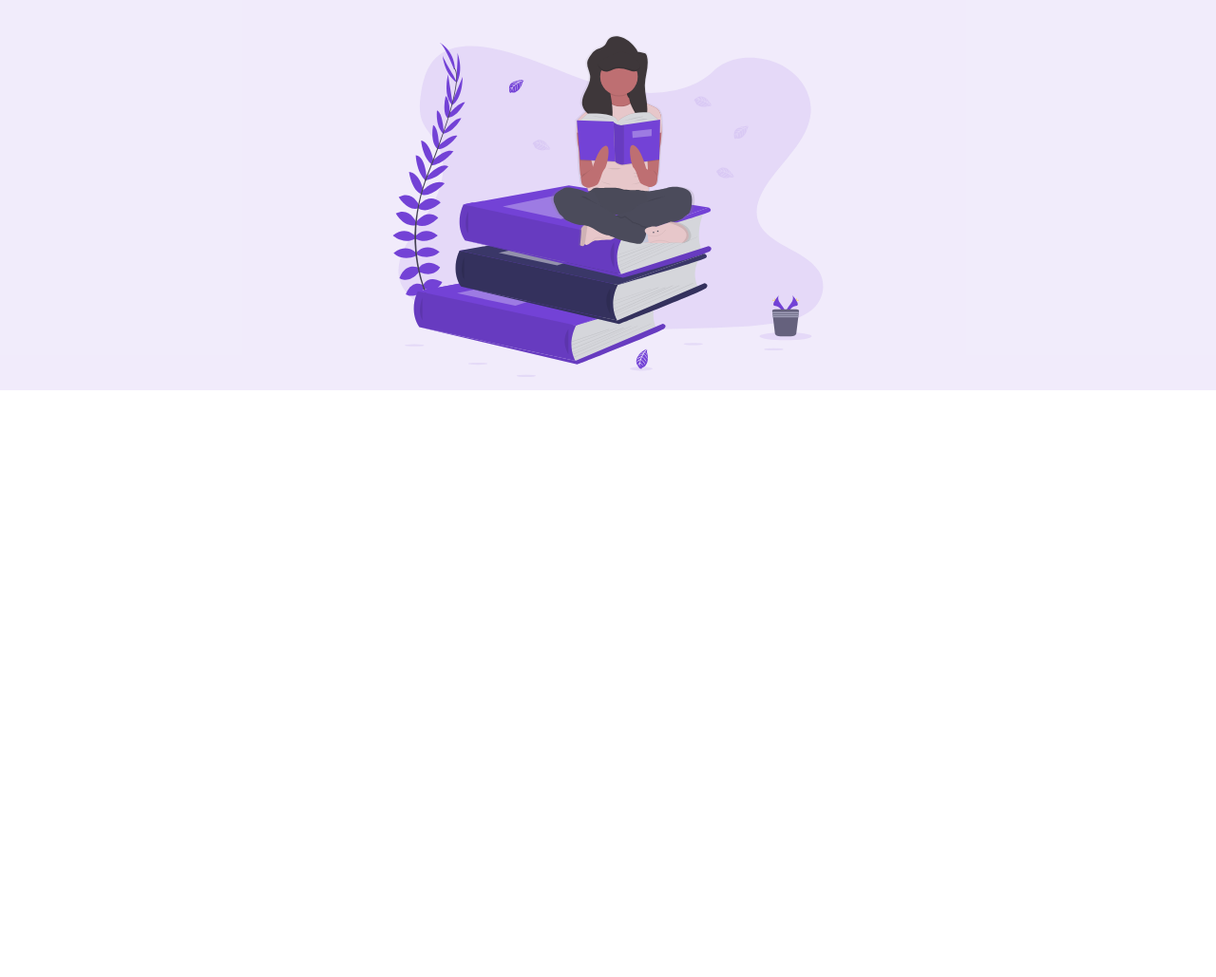
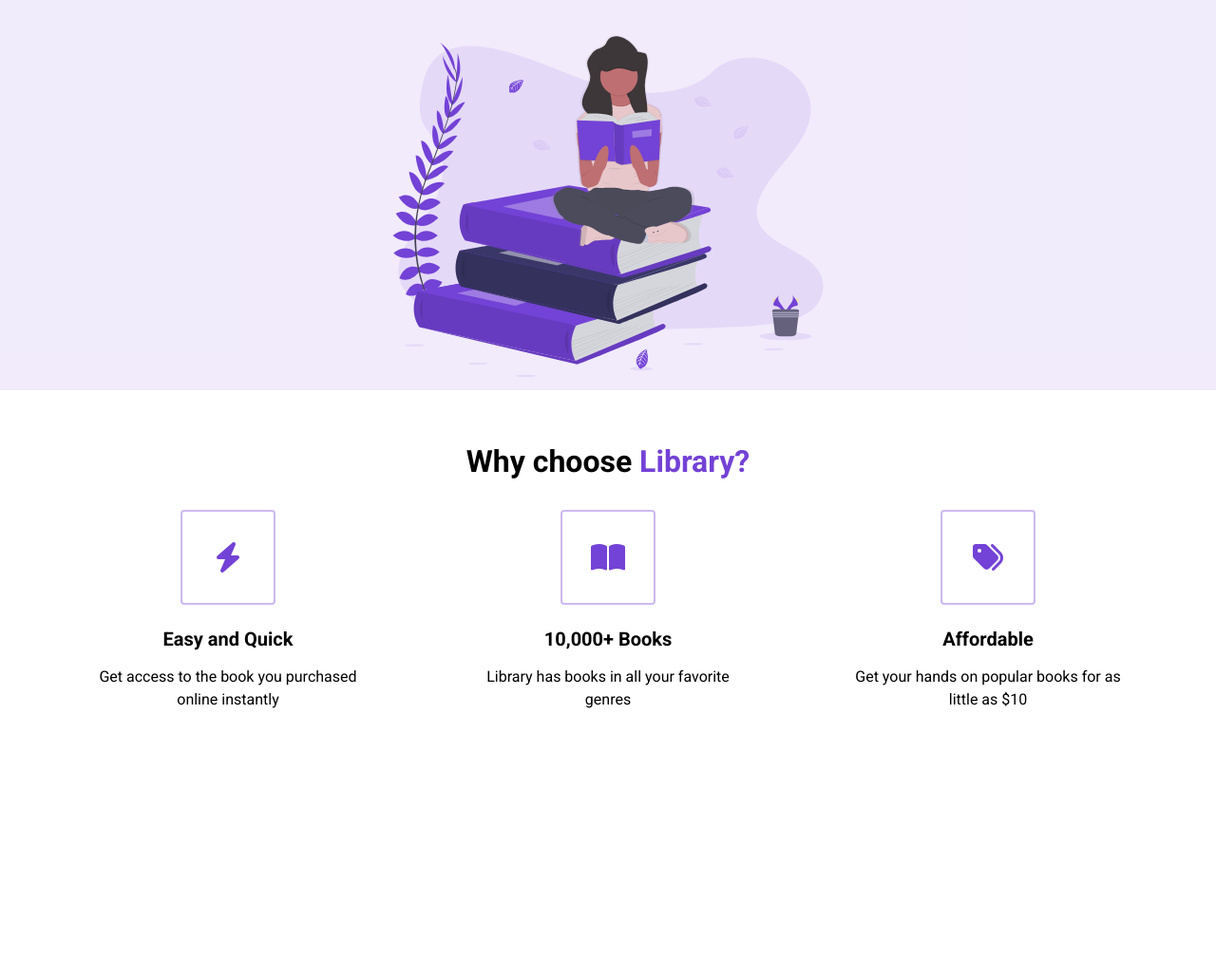
Before and after one commit to michaelimai/library, a plain HTML site: page index.html in a window 1280 px wide. Shown: the part 389-1418 px from the top of the page at 95% size. Before the commit the page ends 830 px from the top, so only its background shows below. Drawn offline with Linux system fonts and the light colour scheme.

Commit message:
add content to highlights section

```diff
--- a/index.html
+++ b/index.html
@@ -5,6 +5,10 @@
     <meta name="viewport" content="width=device-width, initial-scale=1.0" />
     <title>Library</title>
     <link rel="stylesheet" href="style.css" />
+    <script
+      src="https://kit.fontawesome.com/d30c42ecc0.js"
+      crossorigin="anonymous"
+    ></script>
   </head>
   <body>
     <section id="landing">
@@ -14,7 +18,9 @@
           <ul class="nav__links">
             <li><a href="#" class="nav__link">Home</a></li>
             <li><a href="#contact" class="nav__link">Contact</a></li>
-            <li><a href="#books" class="nav__link nav__link--primary">Books</a></li>
+            <li>
+              <a href="#books" class="nav__link nav__link--primary">Books</a>
+            </li>
           </ul>
         </div>
       </nav>
@@ -28,10 +34,60 @@
             <button class="btn">Browse Books</button>
           </div>
           <figure class="header__img--wrapper">
-            <img src="./assets/Undraw_Books.svg" alt="Books">
+            <img src="./assets/Undraw_Books.svg" alt="Books" />
           </figure>
         </div>
       </header>
     </section>
+    <main>
+      <section id="highlights">
+        <div class="container">
+          <div class="row">
+            <h2 class="section__title">
+              Why choose <span class="purple">Library?</span>
+            </h2>
+            <div class="highlight__wrapper">
+              <div class="highlight">
+                <div class="highlight__img">
+                  <i class="fa-solid fa-bolt"></i>
+                </div>
+                <h3 class="highlight__subtitle">Easy and Quick</h3>
+                <p class="highlight__para">
+                  Get access to the book you purchased online instantly
+                </p>
+              </div>
+              <div class="highlight">
+                <div class="highlight__img">
+                  <i class="fa-solid fa-book-open"></i>
+                </div>
+                <h3 class="highlight__subtitle">10,000+ Books</h3>
+                <p class="highlight__para">
+                  Library has books in all your favorite genres
+                </p>
+              </div>
+              <div class="highlight">
+                <div class="highlight__img">
+                  <i class="fa-solid fa-tags"></i>
+                </div>
+                <h3 class="highlight__subtitle">Affordable</h3>
+                <p class="highlight__para">
+                  Get your hands on popular books for as little as $10
+                </p>
+              </div>
+            </div>
+          </div>
+        </div>
+      </section>
+      <section id="features">
+        <div class="container">
+          <div class="row"></div>
+        </div>
+      </section>
+      <section id="recent">
+        <div class="container">
+          <div class="row"></div>
+        </div>
+      </section>
+    </main>
   </body>
 </html>
--- a/style.css
+++ b/style.css
@@ -16,6 +16,10 @@
     height: 100%;
     max-height: 50vh;
     padding: 20px;
+}
+
+p {
+    line-height: 1.5;
 }
 
 .nav__container {
@@ -125,4 +129,52 @@
     padding: 20px;
 }
 
-/*  */
+.container {
+    padding: 56px 0;
+}
+
+.row {
+    width: 100%;
+    max-width: 1200px;
+    margin: 0 auto;
+}
+
+/* HIGHLIGHTS */
+
+.highlight__wrapper {
+    display: flex;
+}
+
+.highlight {
+    padding: 0 24px;
+    width: calc(100% / 3);
+    display: flex;
+    flex-direction: column;
+    align-items: center;
+    justify-content: center;
+}
+
+.highlight__para {
+    text-align: center;
+    max-width: 280px;
+}
+
+.highlight__img {
+    border: 2px solid #7342d65d;
+    color: #7342d6;
+    width: 100px;
+    height: 100px;
+    display: flex;
+    align-items: center;
+    justify-content: center;
+    border-radius: 4px;
+    font-size: 32px;
+    margin-bottom: 24px;
+}
+
+.highlight__subtitle {
+    font-size: 20px;
+    margin-bottom: 16px;
+}
+
+/* 32:15 */
```
